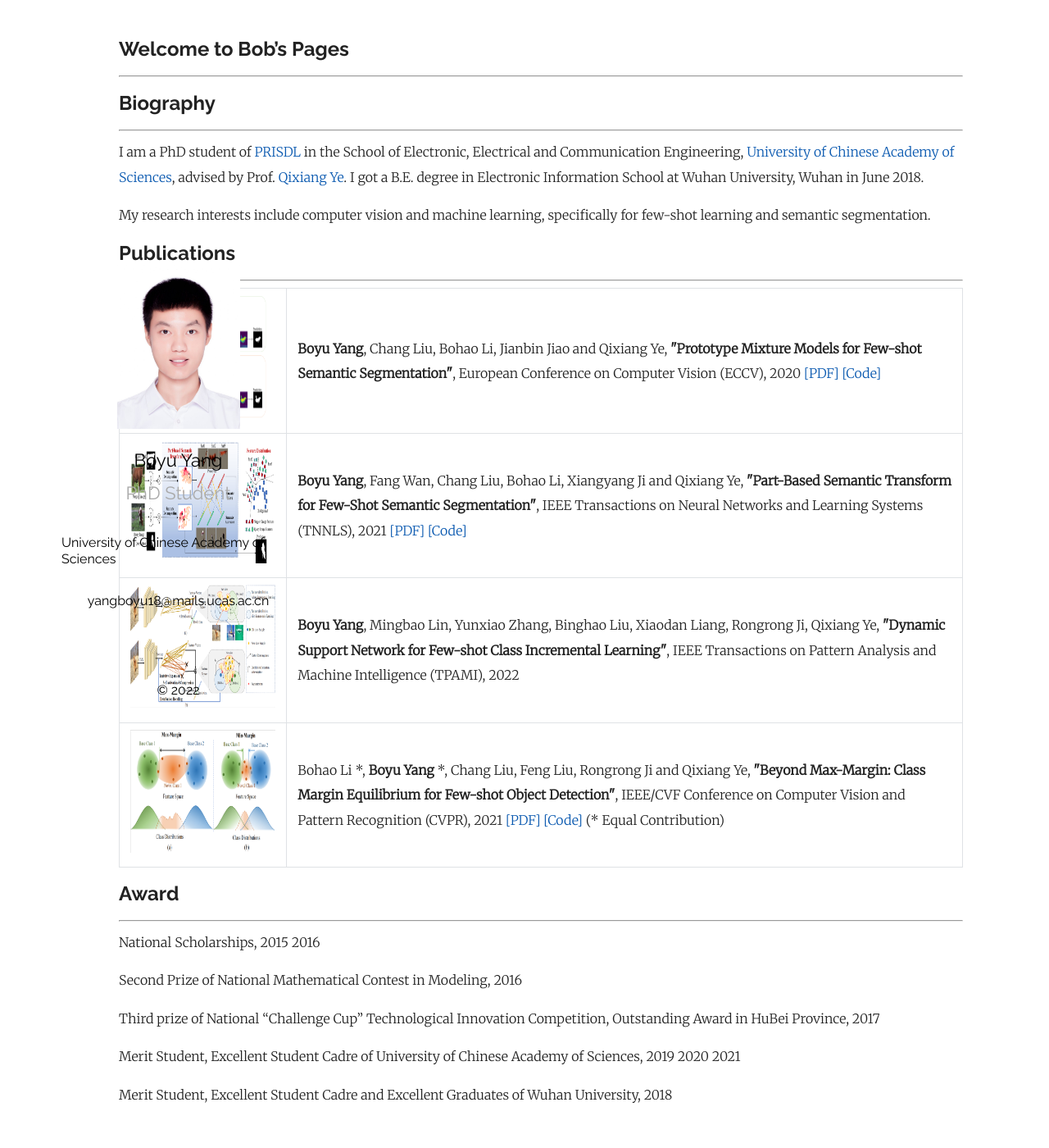
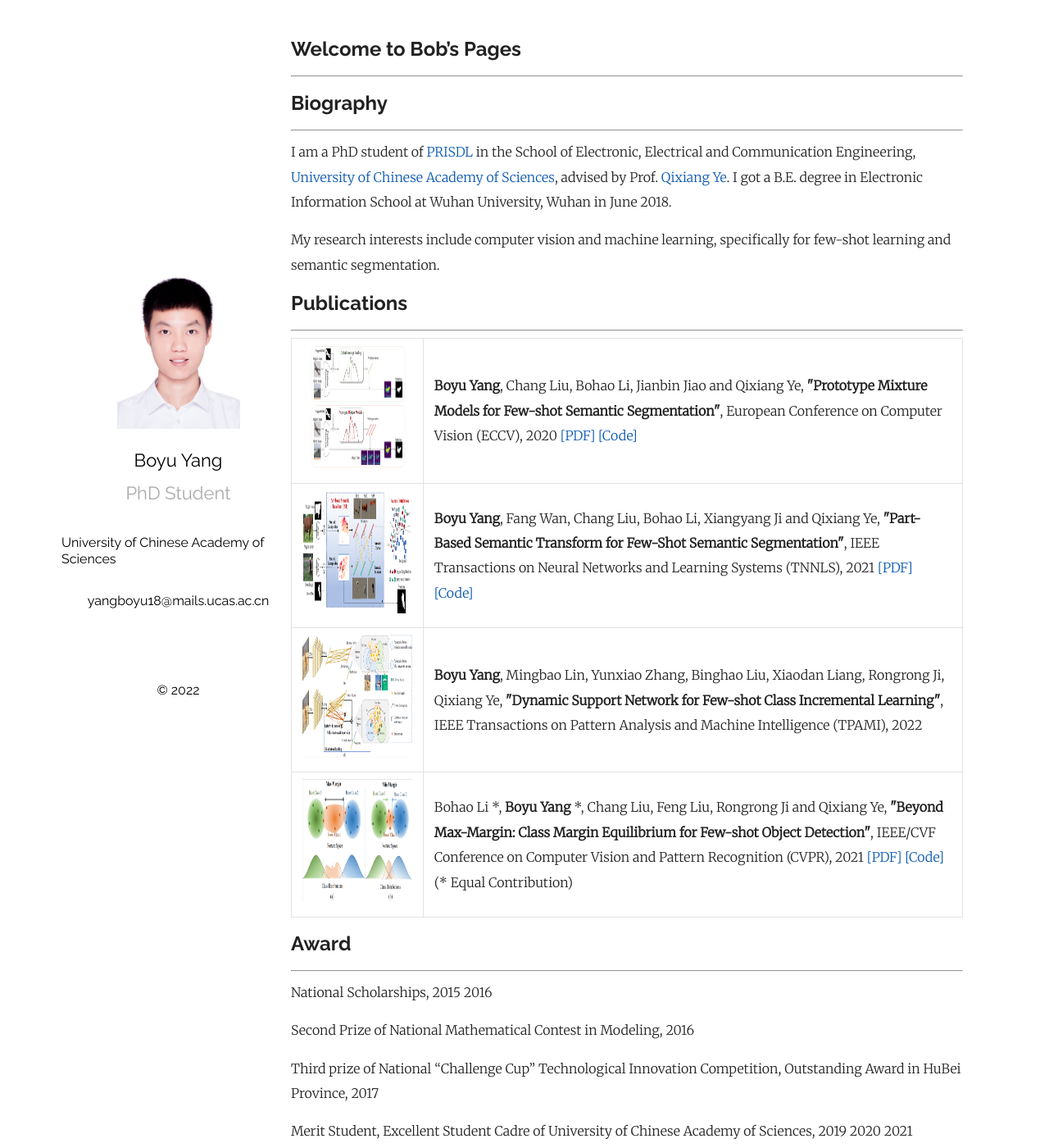
Before and after one commit to Yang-Bob/Yang-Bob.github.io, a Jekyll site: the page built from index.md, in a window 1280 px wide and 1400 px high. Shown: the whole window at 82% size. Built offline with Jekyll 4.4.1, drawn with Linux system fonts in a browser that asks for light colours; some web fonts are replaced; our own code applies the rules of GitHub Pages for plain Markdown files; comment, search, counter and statistics services are not loaded.

Commit message:
Update plain.scss

```diff
--- a/_sass/plain.scss
+++ b/_sass/plain.scss
@@ -6,7 +6,7 @@ $linkColor: #0a59b0;
 $mobileW: 768px;
 $smallMobileW: 480px;
 $bigScreenW: 1600px;
-$leftWidth: 10px;
+$leftWidth: 220px;
 
 *,
 *:before,
```
